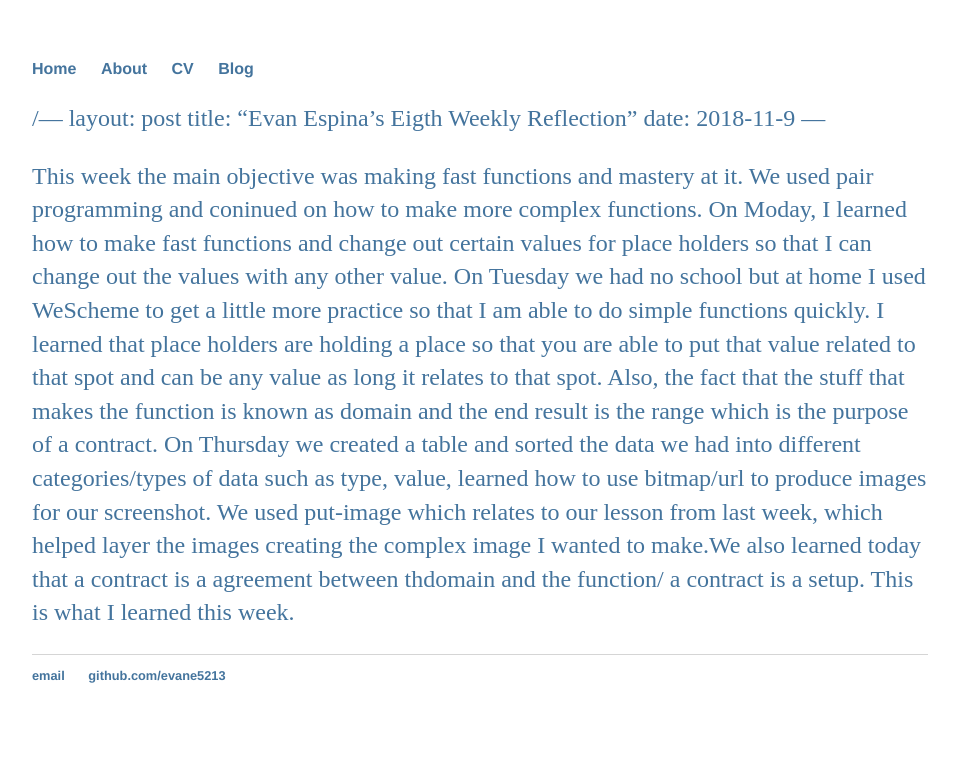
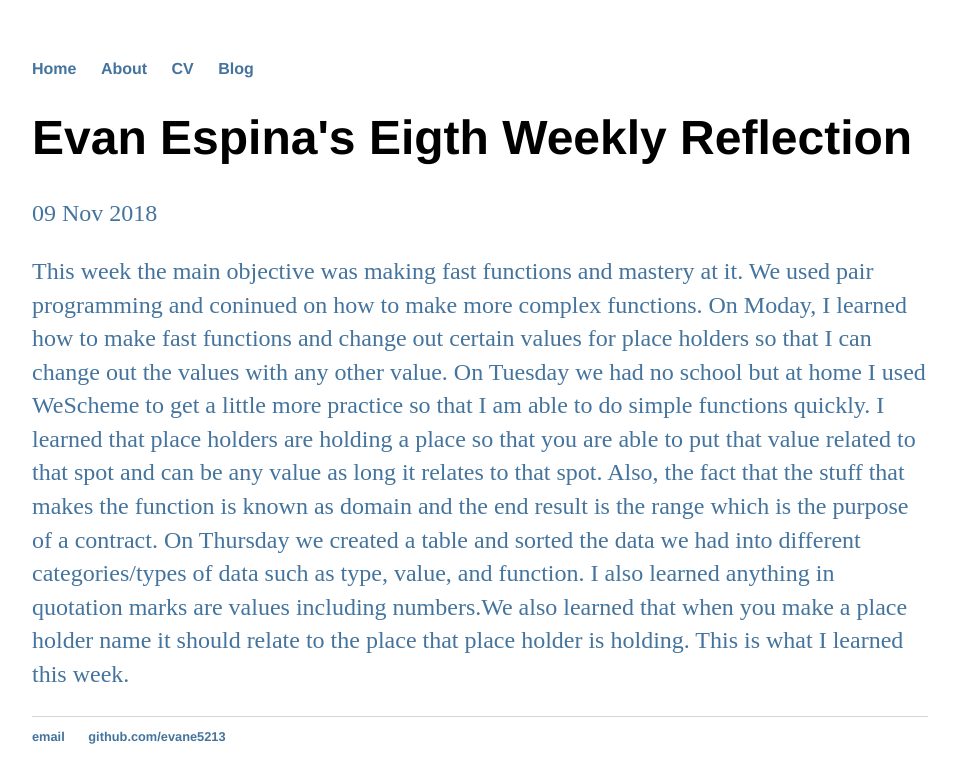
Before and after one commit to evane5213/evane5213.github.io, a Jekyll site: the page built from posts/2018-11-9-weekly-reflection-site-08.md, in a window 1280 px wide. Shown: the top 783 px of the page, without its empty margins (160-1119 px from the left). Built offline with Jekyll 4.4.1, drawn with Linux system fonts in a browser that asks for light colours; our own code applies the rules of GitHub Pages for plain Markdown files.

Commit message:
Update 2018-11-9-weekly-reflection-site-08.md

```diff
--- a/posts/2018-11-9-weekly-reflection-site-08.md
+++ b/posts/2018-11-9-weekly-reflection-site-08.md
@@ -1,7 +1,7 @@
-/---
+---
 layout: post
 title: "Evan Espina's Eigth Weekly Reflection"
 date: 2018-11-9
 ---
 
-This week the main objective was making fast functions and mastery at it. We used pair programming and coninued on how to make more complex functions. On Moday, I learned how to make fast functions and change out certain values for place holders so that I can change out the values with any other value. On Tuesday we had no school but at home I used WeScheme to get a little more practice so that I am able to do simple functions quickly. I learned that place holders are holding a place so that you are able to put that value related to that spot and can be any value as long it relates to that spot. Also, the fact that the stuff that makes the function is known as domain and the end result is the range which is the purpose of a contract. On Thursday we created a table and sorted the data we had into different categories/types of data such as type, value,  learned how to use bitmap/url to produce images for our screenshot. We used put-image which relates to our lesson from last week, which helped layer the images creating the complex image I wanted to make.We also learned today that a contract is a agreement between thdomain and the function/ a contract is a setup. This is what I learned this week.
+This week the main objective was making fast functions and mastery at it. We used pair programming and coninued on how to make more complex functions. On Moday, I learned how to make fast functions and change out certain values for place holders so that I can change out the values with any other value. On Tuesday we had no school but at home I used WeScheme to get a little more practice so that I am able to do simple functions quickly. I learned that place holders are holding a place so that you are able to put that value related to that spot and can be any value as long it relates to that spot. Also, the fact that the stuff that makes the function is known as domain and the end result is the range which is the purpose of a contract. On Thursday we created a table and sorted the data we had into different categories/types of data such as type, value, and function. I also learned anything in quotation marks are values including numbers.We also learned that when you make a place holder name it should relate to the place that place holder is holding. This is what I learned this week.
```
